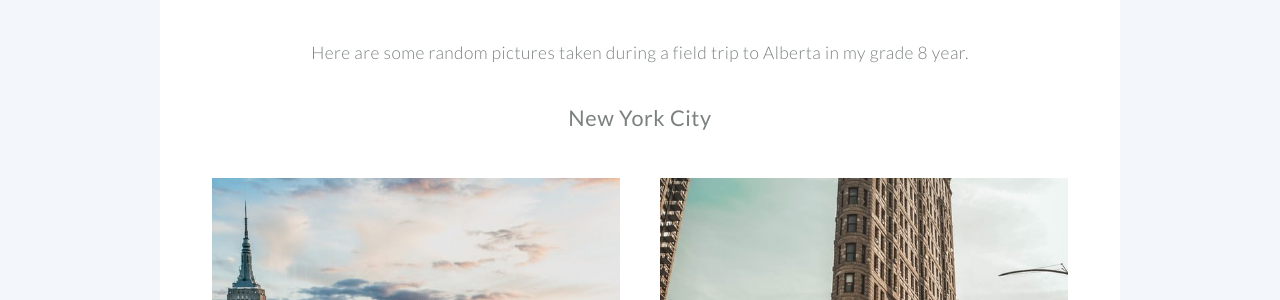
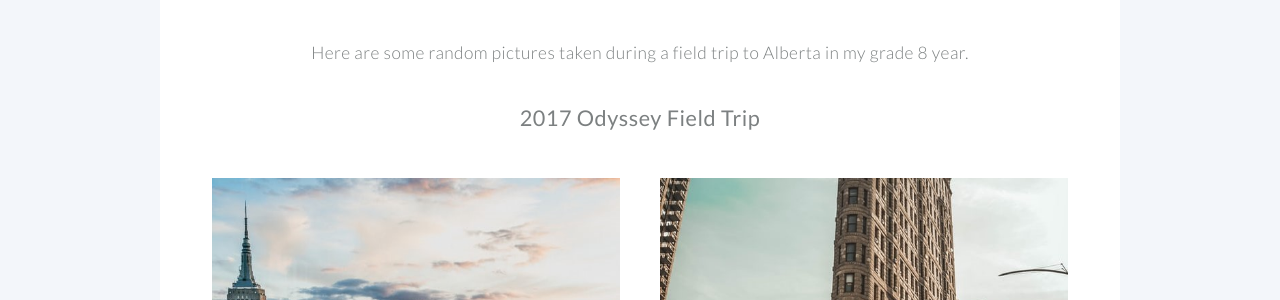
Before and after one commit to wqyzeng/wqyzeng.github.io, a Jekyll site: the page built from index.md, in a window 1280 px wide and 900 px high, scrolled down 1370 px. Shown: the part 155-455 px from the top of the window. Built offline with Jekyll 4.4.1, drawn with Linux system fonts in a browser that asks for light colours.

Commit message:
Update Photos.yml

```diff
--- a/_data/Photos.yml
+++ b/_data/Photos.yml
@@ -2,7 +2,7 @@
 # in the root directory
 
 Photos:
-  - category: New York City
+  - category: 2017 Odyssey Field Trip
     items:
       - item: example.html
         image: /images/NYC1.jpg # optionally, include the file path for an image for each item
```
